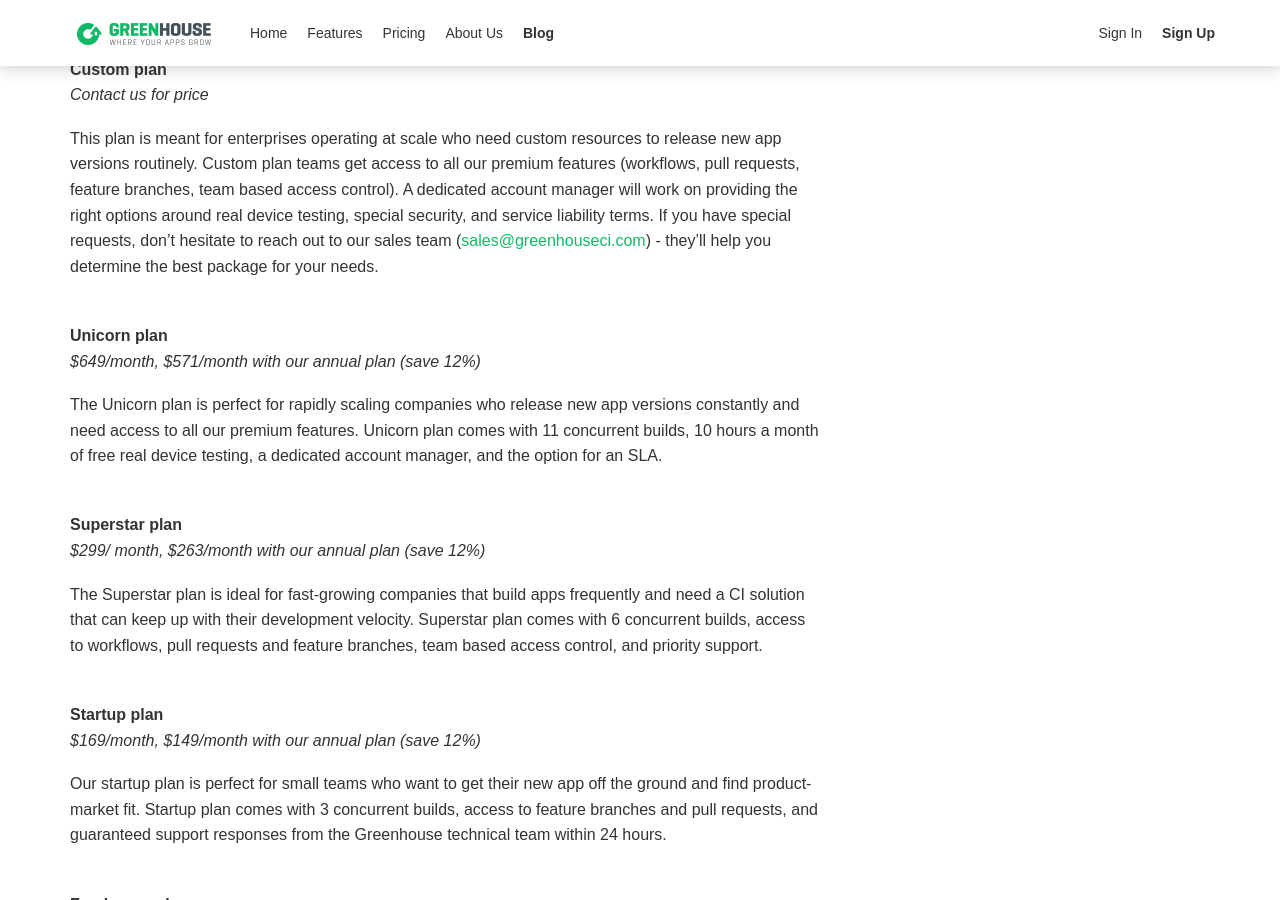
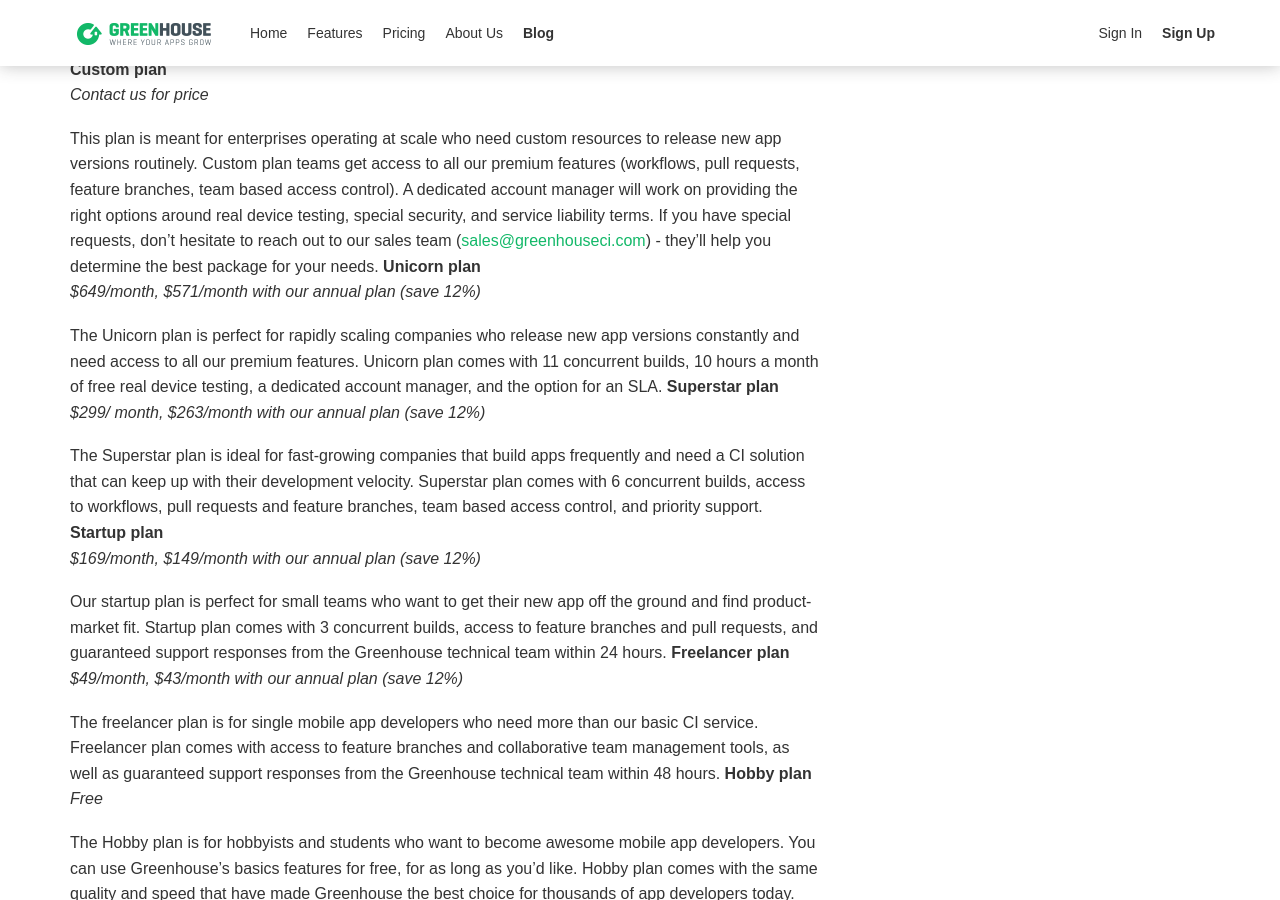
Before and after one commit to GreenhouseCI/blog.greenhouseci.com, a Jekyll site: the page built from _posts/2016-10-18-pricing.md, in a window 1280 px wide and 900 px high, scrolled down 2598 px. Built offline with Jekyll 4.4.1, drawn with Linux system fonts in a browser that asks for light colours; nearby versions of some CDN libraries; comment, search, counter and statistics services are not loaded.

Commit message:
New pricing layout changes

```diff
--- a/_posts/2016-10-18-pricing.md
+++ b/_posts/2016-10-18-pricing.md
@@ -50,37 +50,26 @@ Last, but not least, **great support on all plans**. If you were to ask us what
 &nbsp;
 
 ## What plan is right for you?
-
 **Custom plan**
 *Contact us for price*
 
 This plan is meant for enterprises operating at scale who need custom resources to release new app versions routinely. Custom plan teams get access to all our premium features (workflows, pull requests, feature branches, team based access control). A dedicated account manager will work on providing the right options around real device testing, special security, and service liability terms. If you have special requests, don’t hesitate to reach out to our sales team ([sales@greenhouseci.com](mailto:sales@greenhouseci.com)) - they’ll help you determine the best package for your needs.
-&nbsp;
-
 **Unicorn plan**
 *$649/month, $571/month with our annual plan (save 12%)*
 
 The Unicorn plan is perfect for rapidly scaling companies who release new app versions constantly and need access to all our premium features. Unicorn plan comes with 11 concurrent builds, 10 hours a month of free real device testing, a dedicated account manager, and the option for an SLA.
-&nbsp;
-
 **Superstar plan**
 *$299/ month, $263/month with our annual plan (save 12%)*
 
 The Superstar plan is ideal for fast-growing companies that build apps frequently and need a CI solution that can keep up with their development velocity. Superstar plan comes with 6 concurrent builds, access to workflows, pull requests and feature branches, team based access control, and priority support.
-&nbsp;
-
 **Startup plan**
 *$169/month, $149/month with our annual plan (save 12%)*
 
 Our startup plan is perfect for small teams who want to get their new app off the ground and find product-market fit. Startup plan comes with 3 concurrent builds, access to feature branches and pull requests, and guaranteed support responses from the Greenhouse technical team within 24 hours.
-&nbsp;
-
 **Freelancer plan**
 *$49/month, $43/month with our annual plan (save 12%)*
 
 The freelancer plan is for single mobile app developers who need more than our basic CI service. Freelancer plan comes with access to feature branches and collaborative team management tools, as well as guaranteed support responses from the Greenhouse technical team within 48 hours.
-&nbsp;
-
 **Hobby plan**
 *Free*
 
```
